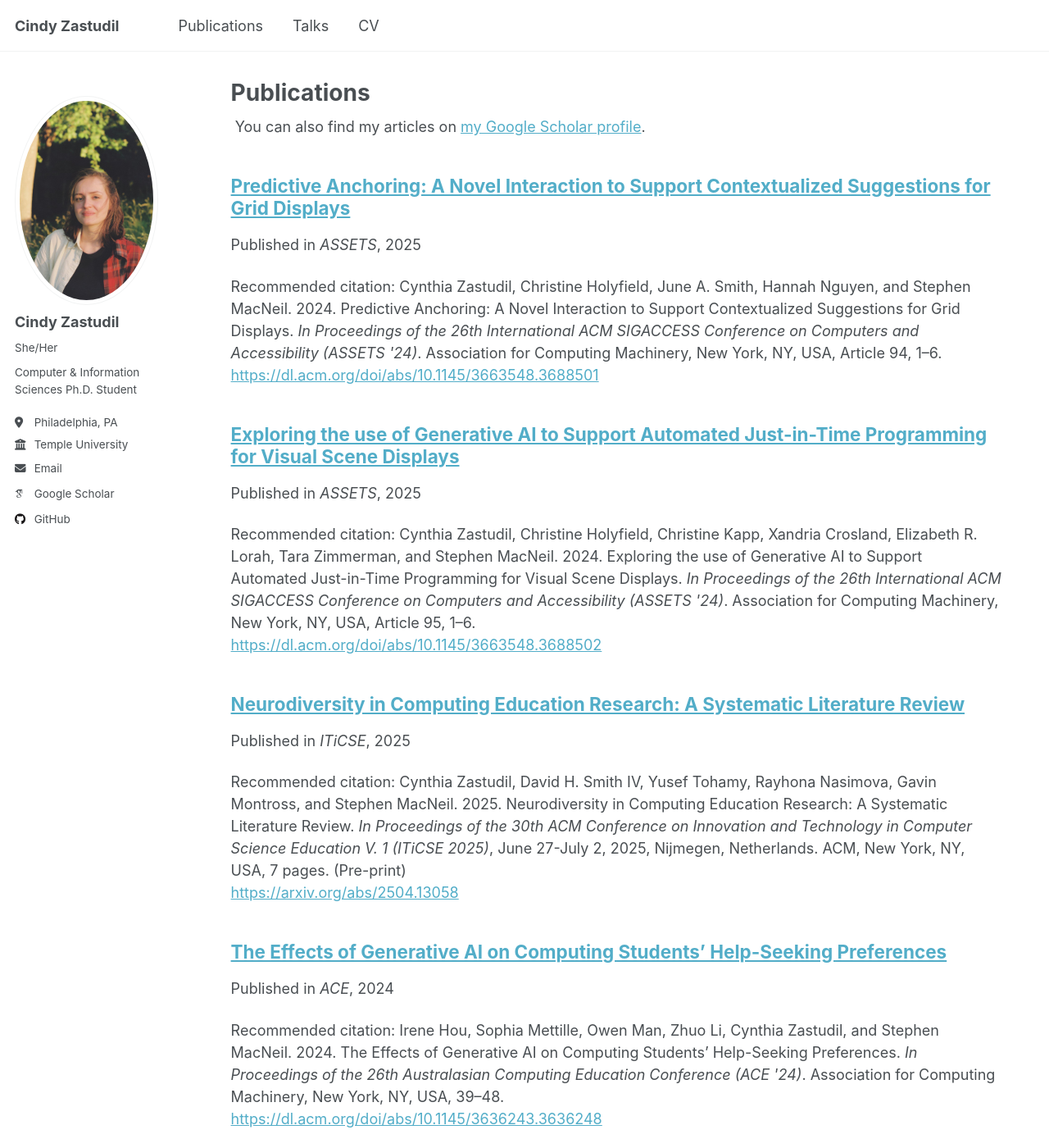
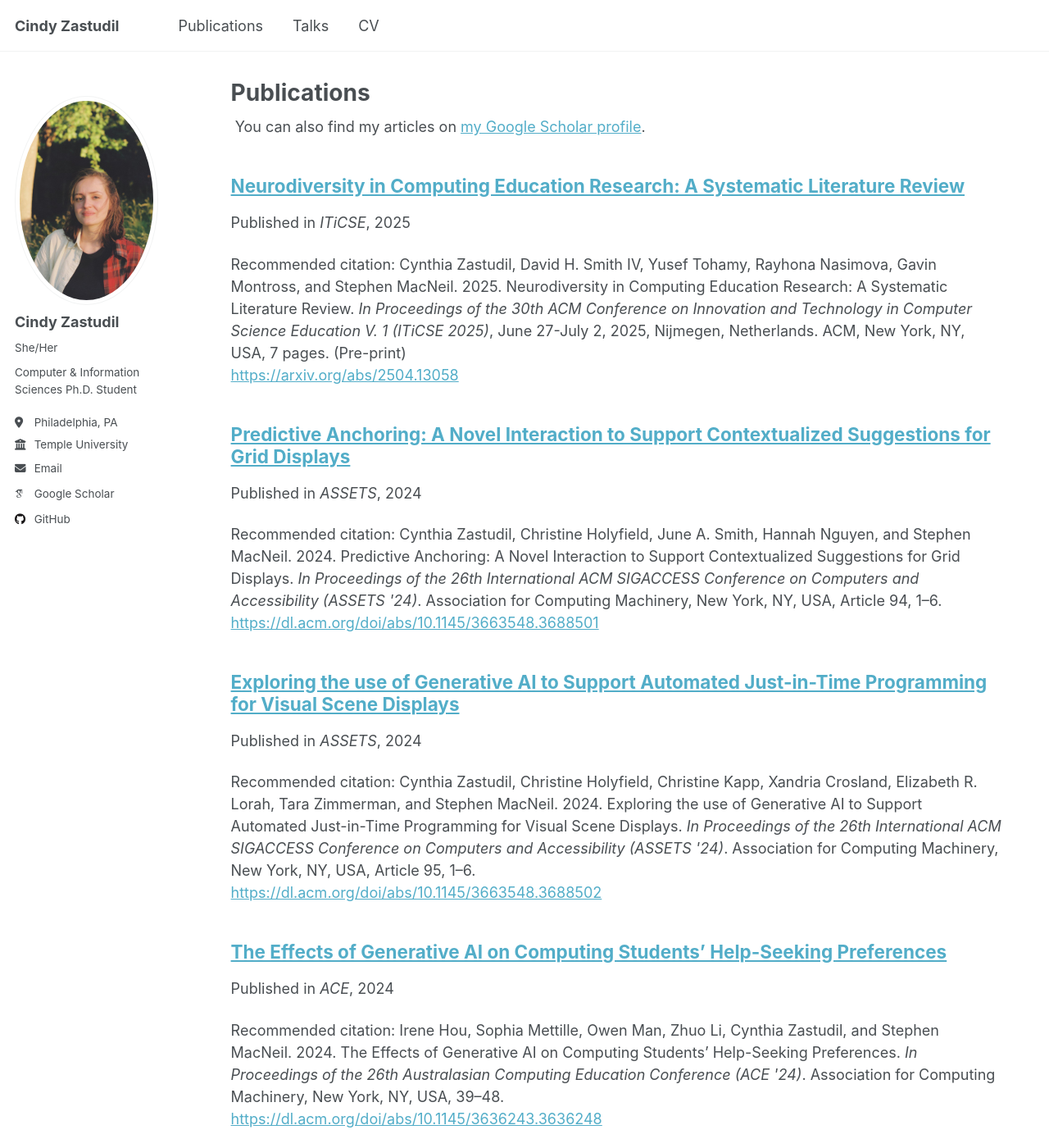
Before and after one commit to czastudil/czastudil.github.io, a Jekyll site: the page built from _pages/publications.html, in a window 1280 px wide and 1400 px high. Shown: the whole window at 82% size. Built offline with Jekyll 4.4.1, drawn with Linux system fonts in a browser that asks for light colours; some web fonts are replaced.

Commit message:
fix pub dates

```diff
--- a/_publications/assets-24-exploring.md
+++ b/_publications/assets-24-exploring.md
@@ -3,7 +3,7 @@ title: "Exploring the use of Generative AI to Support Automated Just-in-Time Pro
 collection: publications
 permalink: /publication/assets-24-exploring
 excerpt: ""
-date: 2025-10-27
+date: 2024-10-27
 venue: "ASSETS"
 # slidesurl: ""
 paperurl: "https://dl.acm.org/doi/abs/10.1145/3663548.3688502"
--- a/_publications/assets-24-predictive.md
+++ b/_publications/assets-24-predictive.md
@@ -3,7 +3,7 @@ title: "Predictive Anchoring: A Novel Interaction to Support Contextualized Sugg
 collection: publications
 permalink: /publication/assets-24-predictive
 excerpt: ""
-date: 2025-10-27
+date: 2024-10-27
 venue: "ASSETS"
 # slidesurl: ""
 paperurl: "https://dl.acm.org/doi/abs/10.1145/3663548.3688501"
```
